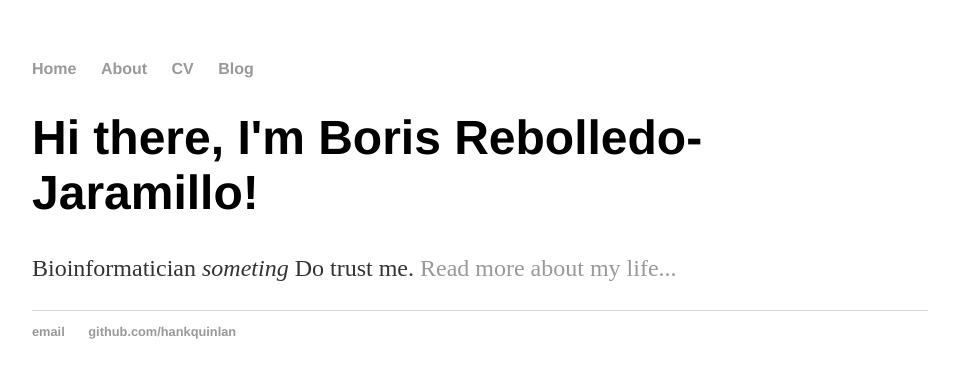
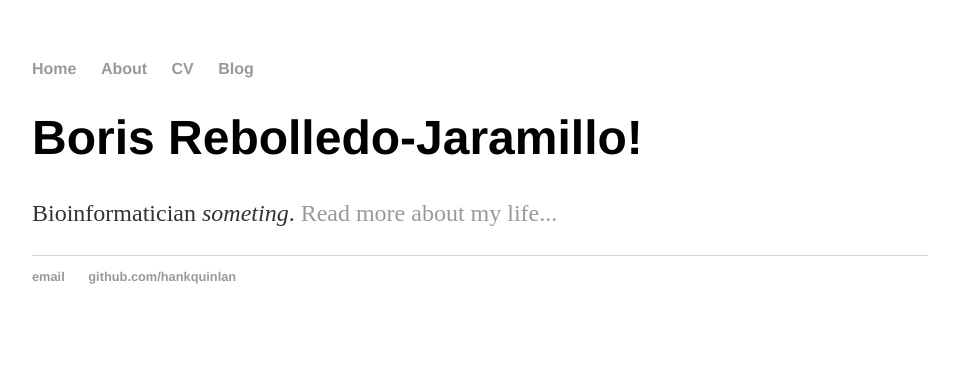
Before and after one commit to berebolledo/berebolledo.github.io, a Jekyll site: the page built from index.html, in a window 1280 px wide. Shown: the top 378 px of the page, without its empty margins (160-1119 px from the left). Built offline with Jekyll 4.4.1, drawn with Linux system fonts in a browser that asks for light colours.

Commit message:
Update index.html

```diff
--- a/index.html
+++ b/index.html
@@ -3,6 +3,6 @@ layout: default
 title: Boris Rebolledo-Jaramillo
 ---
 <div class="blurb">
-    <h1>Hi there, I'm Boris Rebolledo-Jaramillo!</h1>
-    <p>Bioinformatician <em>someting</em> Do trust me. <a href="/about">Read more about my life...</a></p>
+    <h1>Boris Rebolledo-Jaramillo!</h1>
+    <p>Bioinformatician <em>someting</em>. <a href="/about">Read more about my life...</a></p>
 </div><!-- /.blurb -->
```
